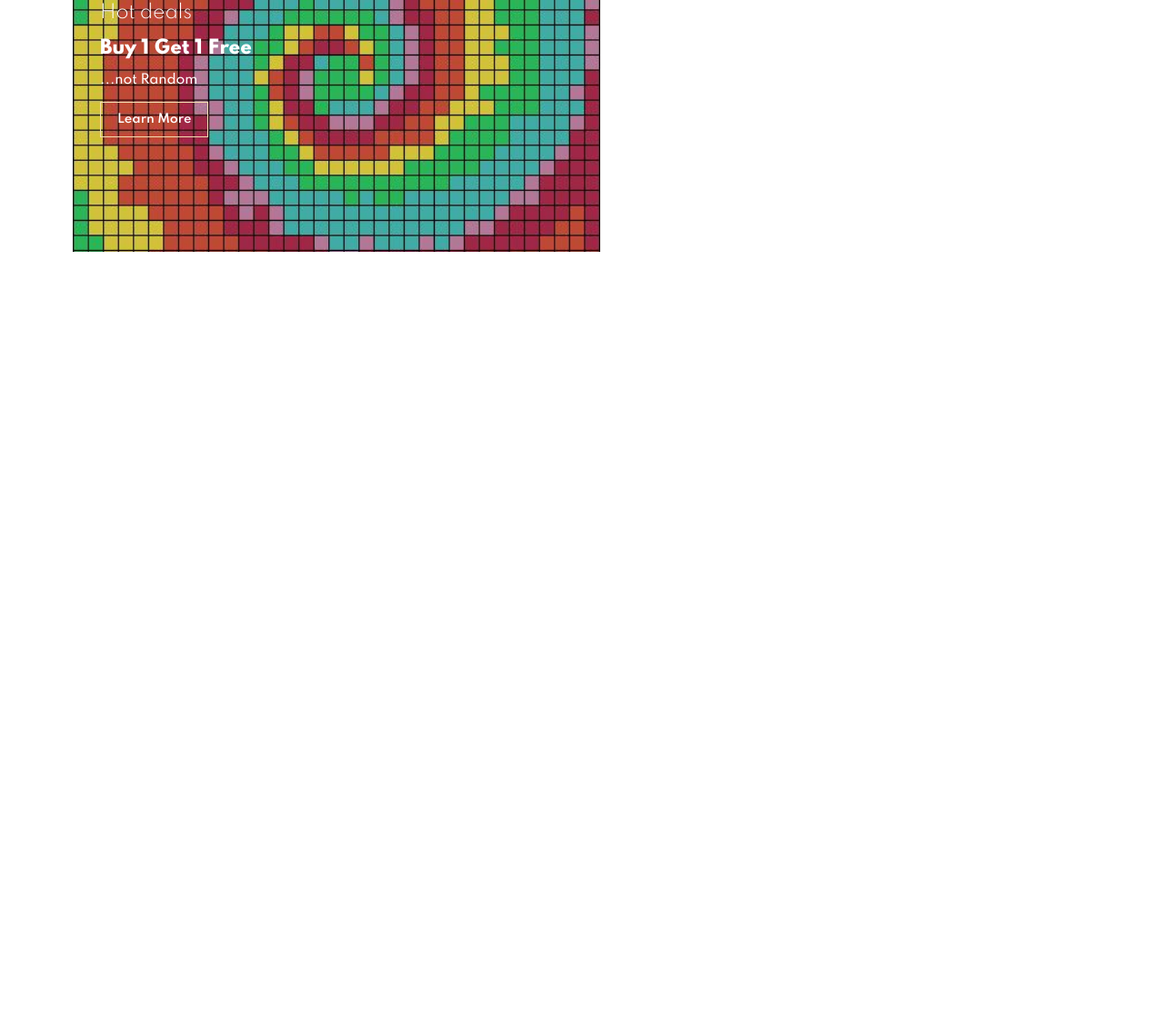
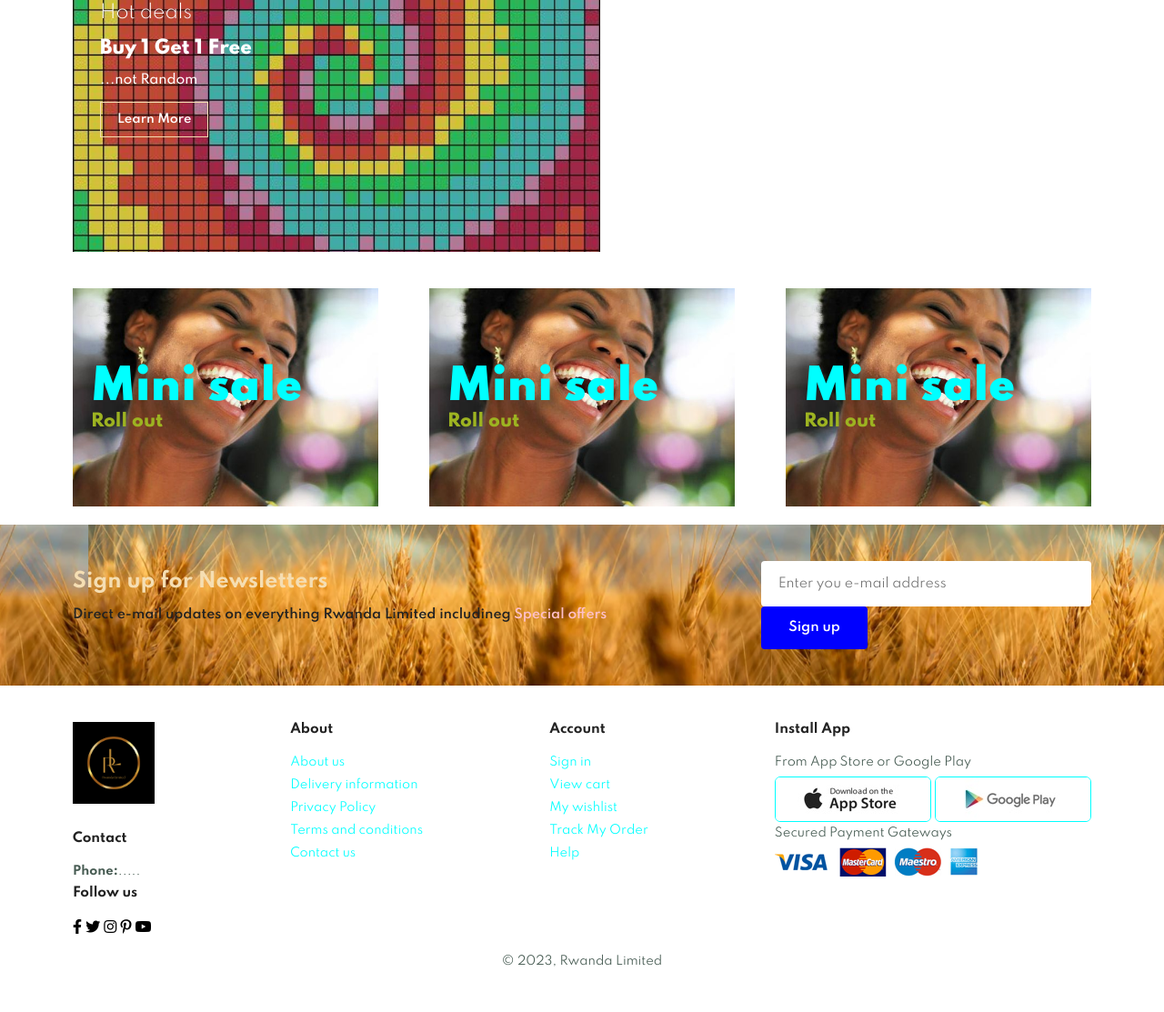
Before and after one commit to joshhoneypot/E-commerce-responsive, a plain HTML site: page index.html in a window 1280 px wide. Shown: the part 2472-3585 px from the top of the page at 91% size. Before the commit the page ends 2789 px from the top, so only its background shows below. Drawn offline with Linux system fonts and the light colour scheme.

Commit message:
Footer complete plus media update

```diff
--- a/index.html
+++ b/index.html
@@ -22,6 +22,10 @@
                 <li><a href="contact.html">Contact</a></li>
                 <li><a href="cart.html"><img id="shoppingbag" src="img/shoppingbag.png"></a></li>
             </ul>
+        </div>
+        <div id="mobile">
+            <i id="bar" class="fas fa-outdent"></i>
+            <li><a href="cart.html"><img id="shoppingbag" src="img/shoppingbag.png"></a></li>
         </div>
 
 
@@ -119,6 +123,88 @@
         </div>
     </section>
 
+    <section id="banner3">
+        <div class="banner-box">
+            <h2>Mini sale</h2>
+            <h3>Roll out</h3>
+        </div>
+
+        <div class="banner-box">
+            <h2>Mini sale</h2>
+            <h3>Roll out</h3>
+        </div>
+
+        <div class="banner-box">
+            <h2>Mini sale</h2>
+            <h3>Roll out</h3>
+        </div>
+    </section>
+
+    <section id="newsletter" class="section-p1" class="section-m1">
+        <div class="newstext">
+            <h4>Sign up for Newsletters</h4>
+            <p>Direct e-mail updates on everything Rwanda Limited includineg <span>Special offers</span></p>
+        </div>
+        <div class="form">
+            <input type="text" placeholder="Enter you e-mail address">
+            <button class="normal">Sign up</button>
+        </div>
+    </section>
+    <footer class="section-p1">
+        <div class="col">
+            <img class="logo" id="logo" src="img/logo.png" class="logo" alt="Rwanda Limited">
+            <h4>Contact</h4>
+            <p><strong>Phone:</strong>.....</p>
+
+            <div class="follow">
+                <h4>Follow us</h4>
+                <div class="icon">
+                    <i class="fab fa-facebook-f"></i>
+                    <i class="fab fa-twitter"></i>
+                    <i class="fab fa-instagram"></i>
+                    <i class="fab fa-pinterest-p"></i>
+                    <i class="fab fa-youtube"></i>
+                </div>
+            </div>
+        </div>
+
+        <div class="col">
+            <h4>About</h4>
+            <a href="#">About us</a>
+            <a href="#">Delivery information</a>
+            <a href="#">Privacy Policy</a>
+            <a href="#">Terms and conditions</a>
+            <a href="#">Contact us</a>
+
+        </div>
+
+        <div class="col">
+            <h4>Account</h4>
+            <a href="#">Sign in</a>
+            <a href="#">View cart</a>
+            <a href="#">My wishlist</a>
+            <a href="#">Track My Order</a>
+            <a href="#">Help</a>
+
+        </div>
+
+        <div class="col install">
+            <h4>Install App</h4>
+            <p>From App Store or Google Play</p>
+            <div class="row">
+                <img src="img/app.jpg">
+                <img src="img/play.jpg">
+            </div>
+            <p>Secured Payment Gateways</p>
+            <img src="img/pay.png">
+        </div>
+
+        <div class="copyright">
+            <p>© 2023, Rwanda Limited</p>
+        </div>
+
+    </footer>
+
 
     <script src="script.js"></script>
 </body>
--- a/style.css
+++ b/style.css
@@ -117,6 +117,12 @@ body {
     position: absolute ;
     bottom: -4px;
     left: 20px;
+}
+
+#mobile{
+    display: none;
+    align-items: center;
+
 }
 
 #hero{
@@ -361,3 +367,178 @@ button.white{
     background: blue;
     border: 1px solid aqua;
 }
+
+#banner3 .banner-box{
+    display: flex;
+    flex-direction: column;
+    justify-content: center;
+    align-items: flex-start;
+    background-image: url("img/banner3.jpg");
+    min-width: 30%;
+    height: 30vh;
+    background-size: cover;
+    background-position: center;
+    padding: 20px;
+    margin-bottom: 20px;
+}
+
+#banner3 h2{
+    color: aqua;
+    font-weight: 900;
+    font-family: 22px;
+}
+
+#banner3 h3{
+    color: rgb(157, 179, 33);
+    font-weight: 800;
+    font-family: 15px;
+}
+
+#banner3{
+    display: flex;
+    justify-content: space-between;
+    flex-wrap: wrap;
+    padding: 0 80px;
+}
+
+#newsletter{
+    display: flex;
+    justify-content: space-between;
+    align-items: center;
+    background-image: url(img/newsbackground.webp);
+    background-position: 20% 30% ;
+    background-color: black;
+}
+
+#newsletter h4{
+    font-size: 22px;
+    font-weight: 700;
+    color: wheat;
+}
+
+#newsletter p{
+    font-size: 14px;
+    font-weight: 600;
+    color: #222;
+}
+
+#newsletter span{
+    color: pink;
+    font: bolder;
+}
+
+#newsletter input{
+    height: 3.125rem;
+    padding:0 1.25em ;
+    font-size: 14px;
+    width: 100%;
+    border: 1px solid transparent;
+    border-radius: 4px;
+    outline: none;
+}
+
+#newsletter button{
+    background-color: blue;
+    color: white;
+    white-space: nowrap;
+}
+
+#newsletter.form{
+    display: flex;
+    width: 40%;
+}
+
+footer{
+    display: flex;
+    flex-wrap: wrap;
+    justify-content: space-between;
+}
+
+footer .col{
+    display: flex;
+    flex-direction: column;
+    align-items: flex-start;
+    margin-bottom: 20px;
+}
+
+footer .logo{
+    margin-bottom: 30px;
+}
+
+footer h4{
+    font-size: 14px;
+    padding-bottom: 20px;
+}
+
+footer p{
+    font-size: 13px;
+    margin: 0 0 8px 0 ;
+}
+
+footer a{
+    font-size: 13px;
+    text-decoration: none;
+    color: aqua;
+    margin-bottom: 10px;
+}
+
+footer.follow{
+    margin-top: 20px;
+}
+
+footer.follow i{
+    margin-top: 20px;
+    padding-right: 4px;
+    cursor: pointer;
+}
+
+footer .install .row img{
+    border: 1px solid aqua;
+    border-radius: 6px;
+}
+
+footer .install img{
+    margin: 10p;
+}
+
+footer .follow i:hover,
+footer a:hover {
+    color:blue
+}
+
+footer .copyright{
+    width: 100%;
+    text-align: center;
+}
+
+@media (max-width:799px){
+    #navbar{
+        display: flex;
+        flex-direction: column;
+        align-items: flex-start;
+        justify-content: center;
+        position: fixed;
+        top: 0;
+        right: -300px;
+        height: 100vh;
+        width: 300px;
+        background-color: aqua;
+        box-shadow: 0 40px 60px rgba(0, 0, 0, 0.1);
+        padding: 80px 0 0 10px;
+    }
+    #navbar li{
+        margin-bottom: 25px;
+    }
+
+    #mobile{
+        display: flex;
+        align-items: center;
+
+    }
+    #mobile i{
+        color: black;
+        font-size: 24px ;
+        padding-left: 20px;
+    }
+
+}
```
Also changed, not shown: img/app.jpg (added), img/banner3.jpg (added), img/newsbackground.webp (added), img/pay.png (added), img/play.jpg (added).
